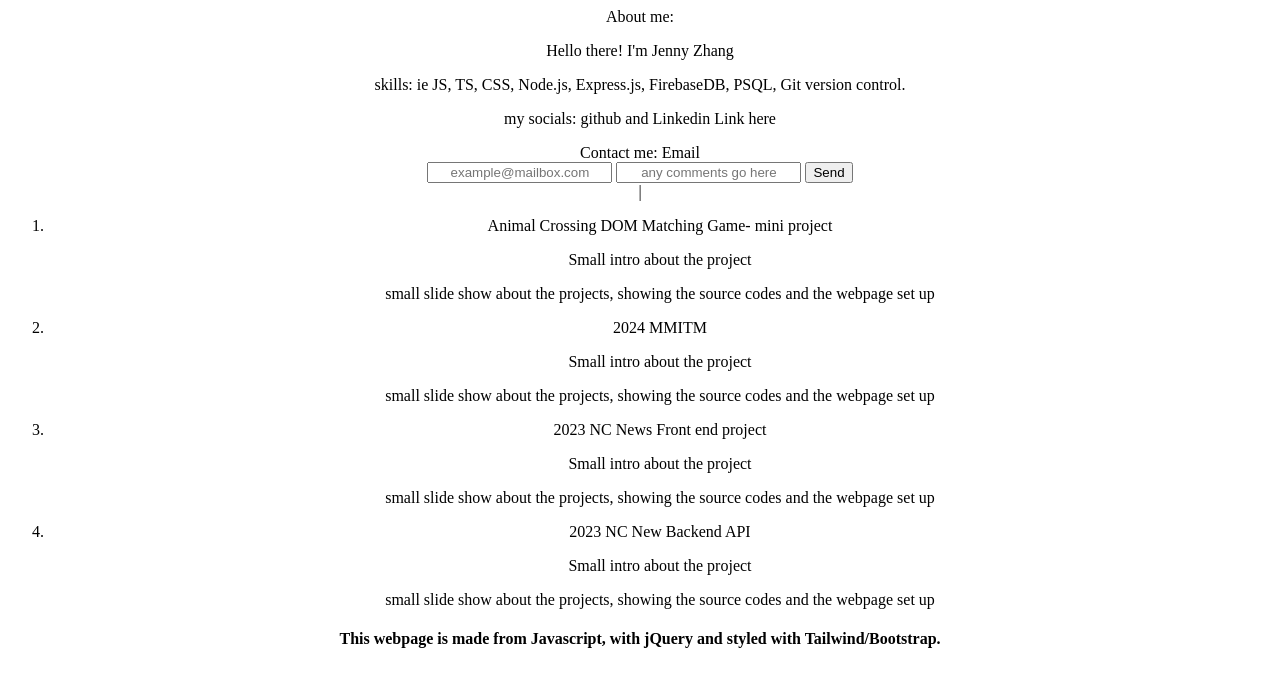
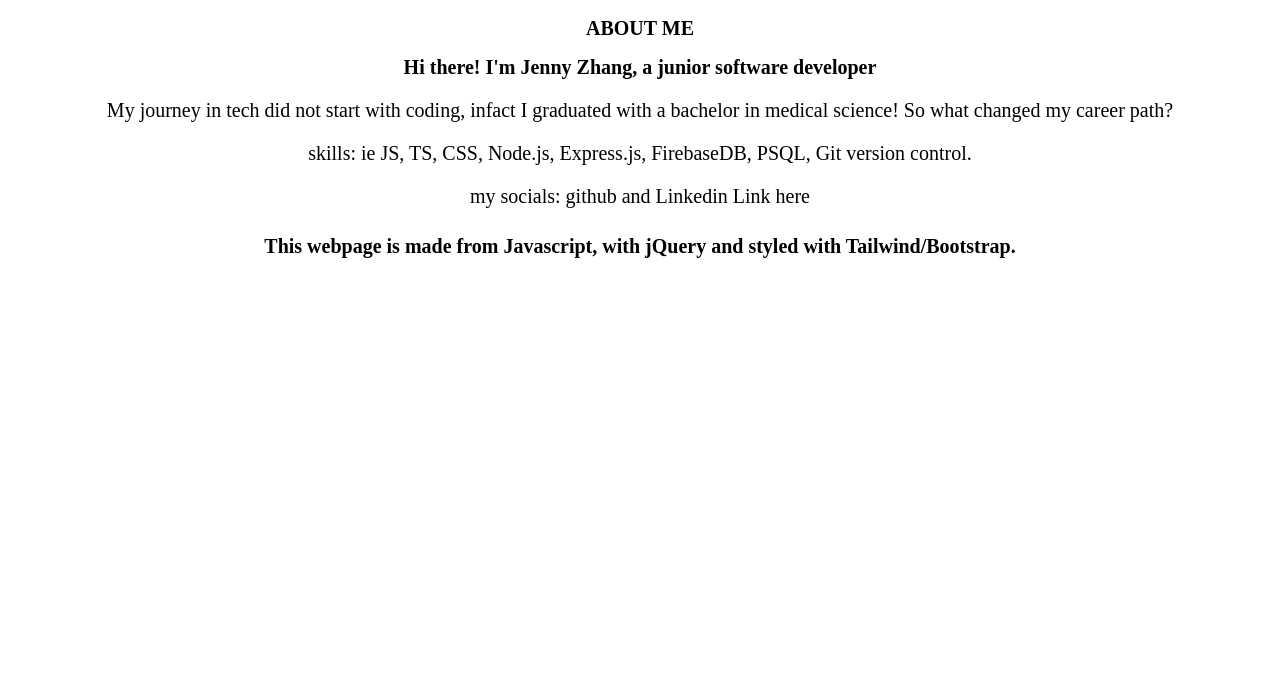
Before and after one commit to berri-puff/jz-portfolio, a plain HTML site: page page.html in a window 1280 px wide. Drawn offline with Linux system fonts and the light colour scheme.

Commit message:
removes react icons, starts on introduction page

```diff
--- a/package.json
+++ /dev/null
@@ -1,5 +0,0 @@
-{
-  "dependencies": {
-    "react-icons": "^5.0.1"
-  }
-}
--- a/page.css
+++ b/page.css
@@ -1,3 +1,4 @@
 * {
     text-align: center;
+    font-size: 20px;
 }
--- a/page.html
+++ b/page.html
@@ -10,15 +10,16 @@
   <body>
     <main>
       <section class="self-intro">
-        About me:
-        <p>Hello there! I'm Jenny Zhang </p>
+       <h1>ABOUT ME</h1>
+        <h2>Hi there! I'm Jenny Zhang, a junior software developer </h2>
+        <p>My journey in tech did not start with coding, infact I graduated with a bachelor in medical science! So what changed my career path? </p>
         <p>
           skills: ie JS, TS, CSS, Node.js, Express.js, FirebaseDB, PSQL, Git
           version control.
         </p>
         <p>my socials: github and Linkedin Link here</p>
       </section>
-      <section class="contact-box">
+      <!-- <section class="contact-box">
         Contact me: Email
         <form>
           <input type="email" placeholder="example@mailbox.com" />
@@ -42,7 +43,7 @@
           <li>2023 NC New Backend API</li>
           <p>Small intro about the project</p>
           <p>small slide show about the projects, showing the source codes and the webpage set up</p>
-        </ol>
+        </ol> -->
       </section>
     </main>
     <footer>
```
Also changed, not shown: 2 other files.
